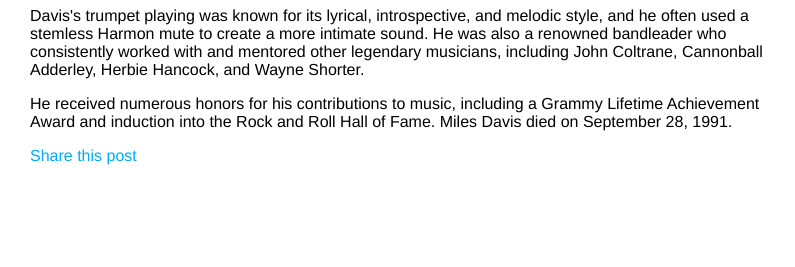
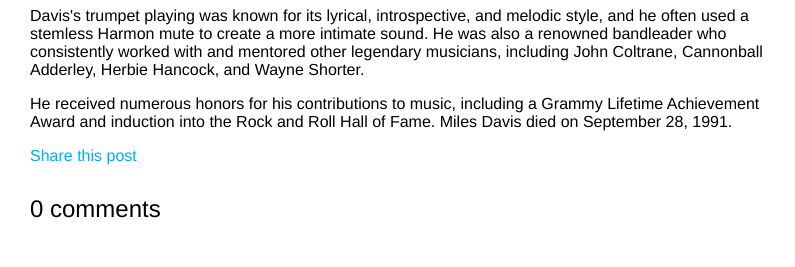
Before and after one commit to ViishrutB/Django-Blog-Project, a Django app: a page that uses blog/templates/blog/post/detail.html in a window 1280 px wide. Shown: the part 533-800 px from the top of the page, without its empty margins (0-795 px from the left). Run offline with Django 5.2, Linux system fonts and the light colour scheme; data comes from the database, SQL or seed files in the repository; data that the repository does not hold is empty.

Commit message:
Adding comments to the post detail view and template

```diff
--- a/blog/templates/blog/post/detail.html
+++ b/blog/templates/blog/post/detail.html
@@ -11,4 +11,9 @@
     <p>
         <a href="{% url "blog:post_share" post.id %}">Share this post</a>
     </p>
+    {% with comments.count as total_comments %}
+        <h2>
+            {{ total_comments }} comment{{ total_comments | pluralize }}
+        </h2>
+    {% endwith %}
 {% endblock %}
--- a/blog/views.py
+++ b/blog/views.py
@@ -32,10 +32,16 @@
                              slug=post, publish__year=year,
                              publish__month=month,
                              publish__day=day)
+
+    # List of active comments for this post
+    comments = post.comments.filter(active=True)
+    # Form for users to comment
+    form = CommentForm()
+
     return render(
         request,
         'blog/post/detail.html',
-        {'post': post}
+        {'post': post, 'comments': comments, 'form': form}
     )
 
 class PostListView(ListView):
```
